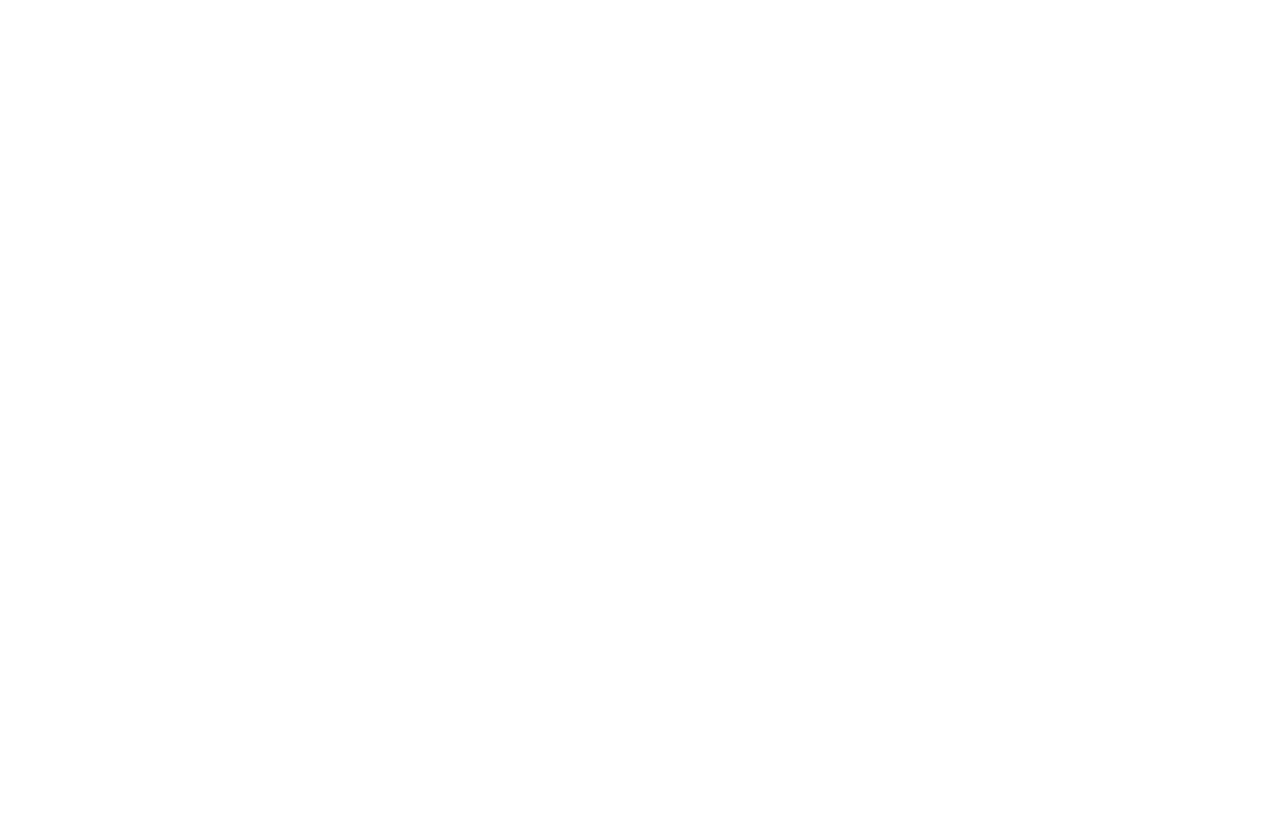
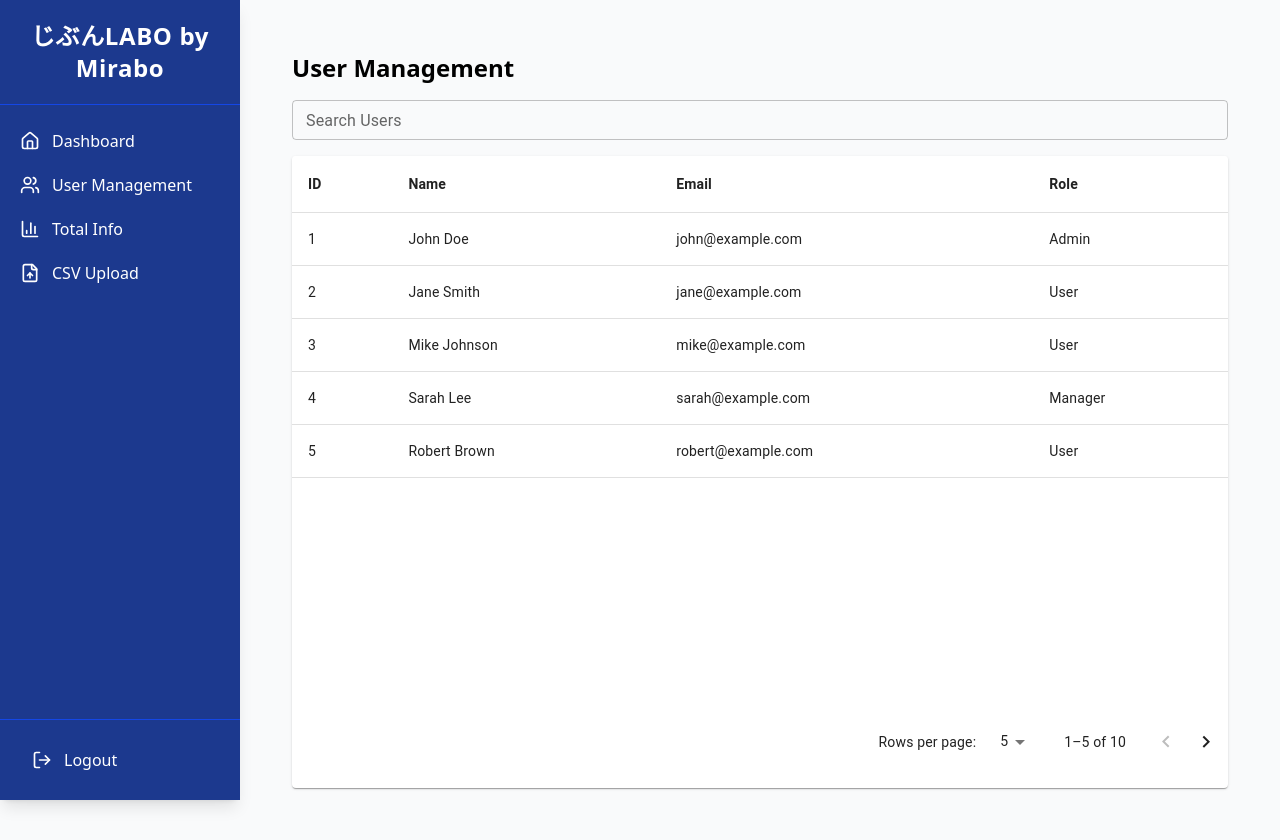
Before and after one commit to reuvin22/mirabo-admin, a React (Vite) app: page /management in a window 1280 px wide. Before the commit this address had no page. Before the commit the page ends 800 px from the top, so only its background shows below. Built offline with nearby package versions, Linux system fonts and the light colour scheme.

Commit message:
Navbar tabs and others content

```diff
--- a/package.json
+++ b/package.json
@@ -10,10 +10,16 @@
     "preview": "vite preview"
   },
   "dependencies": {
+    "@emotion/react": "^11.14.0",
+    "@emotion/styled": "^11.14.1",
+    "@mui/icons-material": "^7.3.4",
+    "@mui/material": "^7.3.4",
     "@reduxjs/toolkit": "^2.9.0",
     "@tailwindcss/vite": "^4.1.14",
+    "apexcharts": "^5.3.5",
     "lucide-react": "^0.545.0",
     "react": "^19.1.1",
+    "react-apexcharts": "^1.7.0",
     "react-dom": "^19.1.1",
     "react-redux": "^9.2.0",
     "react-router-dom": "^7.9.4",
--- a/src/App.jsx
+++ b/src/App.jsx
@@ -1,15 +1,24 @@
+import { Routes, Route } from "react-router-dom";
 import Layout from "./components/Layout";
 import Login from "./pages/Login";
-import { Routes, Route } from "react-router-dom";
+import Users from "./pages/Users";
+import Dashboard from "./pages/Dashboard";
+import UserManagement from "./pages/UserManagement";
+import TotalInfo from "./pages/TotalInfo";
+import CsvUpload from "./pages/CsvUpload";
 
 function App() {
   return (
-    <>
-      <Routes>
-        <Route path="/" element={<Login />} />
-        <Route path="/home" element={<Layout />} />
-      </Routes>
-    </>
+    <Routes>
+      <Route path="/" element={<Login />} />
+      <Route element={<Layout />}>
+        <Route path="/dashboard" element={<Dashboard />} />
+        {/* <Route path="/profile" element={<Profil />} /> */}
+        <Route path="/management" element={<UserManagement />} />
+        <Route path="/total-info" element={<TotalInfo />} />
+        <Route path="/csv-upload" element={<CsvUpload />} />
+      </Route>
+    </Routes>
   );
 }
 
--- a/src/components/Layout.jsx
+++ b/src/components/Layout.jsx
@@ -1,12 +1,19 @@
-import React from 'react'
-import Sidenav from './Sidenav'
+import React from "react";
+import { Outlet } from "react-router-dom";
+import Sidenav from "./Sidenav";
 
 function Layout() {
   return (
-    <>
-        <Sidenav />
-    </>
-  )
+    <div className="relative min-h-screen bg-gray-50 md:flex">
+      {/* Sidebar (fixed) */}
+      <Sidenav />
+
+      {/* Main content */}
+      <main className="flex-1 p-5 md:ml-60">
+        <Outlet />
+      </main>
+    </div>
+  );
 }
 
-export default Layout
+export default Layout;
--- a/src/components/Sidenav.jsx
+++ b/src/components/Sidenav.jsx
@@ -1,6 +1,14 @@
 import React, { useState } from "react";
 import { useNavigate } from "react-router-dom";
-import { Home, Users, Settings, LogOut, Menu, X } from "lucide-react";
+import {
+  Home,
+  Users,
+  BarChart3,
+  FileUp,
+  LogOut,
+  Menu,
+  X,
+} from "lucide-react";
 
 function Sidenav() {
   const navigate = useNavigate();
@@ -11,6 +19,7 @@
 
   return (
     <>
+      {/* Mobile Header */}
       <div className="bg-blue-900 text-white flex items-center justify-between px-5 py-3 md:hidden">
         <h1 className="text-xl font-semibold">じぶんLABO by Mirabo</h1>
         <button onClick={toggleMenu} className="cursor-pointer">
@@ -18,6 +27,7 @@
         </button>
       </div>
 
+      {/* Sidebar */}
       <div
         className={`fixed top-0 left-0 h-full w-60 bg-blue-900 text-white flex flex-col justify-between shadow-lg transform transition-transform duration-300 z-40
         ${isOpen ? "translate-x-0" : "-translate-x-full"} md:translate-x-0`}
@@ -33,7 +43,7 @@
             <button
               className="flex items-center gap-3 px-5 py-2 hover:bg-blue-700 transition-colors cursor-pointer"
               onClick={() => {
-                navigate("/home");
+                navigate("/dashboard");
                 setIsOpen(false);
               }}
             >
@@ -44,23 +54,34 @@
             <button
               className="flex items-center gap-3 px-5 py-2 hover:bg-blue-700 transition-colors cursor-pointer"
               onClick={() => {
-                navigate("/users");
+                navigate("/management");
                 setIsOpen(false);
               }}
             >
               <Users size={20} />
-              <span>User List</span>
+              <span>User Management</span>
             </button>
 
             <button
               className="flex items-center gap-3 px-5 py-2 hover:bg-blue-700 transition-colors cursor-pointer"
               onClick={() => {
-                navigate("/settings");
+                navigate("/total-info");
                 setIsOpen(false);
               }}
             >
-              <Settings size={20} />
-              <span>Settings</span>
+              <BarChart3 size={20} />
+              <span>Total Info</span>
+            </button>
+
+            <button
+              className="flex items-center gap-3 px-5 py-2 hover:bg-blue-700 transition-colors cursor-pointer"
+              onClick={() => {
+                navigate("/csv-upload");
+                setIsOpen(false);
+              }}
+            >
+              <FileUp size={20} />
+              <span>CSV Upload</span>
             </button>
           </nav>
         </div>
--- /dev/null
+++ b/src/pages/CsvUpload.jsx
@@ -0,0 +1,65 @@
+import React, { useState } from "react";
+import { Button, Typography } from "@mui/material";
+import { CloudUpload } from "@mui/icons-material";
+
+function CsvUpload() {
+  const [file, setFile] = useState(null);
+
+  const handleFileChange = (event) => {
+    const uploadedFile = event.target.files[0];
+    setFile(uploadedFile);
+  };
+
+  const handleUpload = () => {
+    if (!file) return alert("Please select a CSV file first!");
+    alert(`File uploaded: ${file.name}`);
+  };
+
+  return (
+    <div className="flex flex-col items-center justify-center min-h-screen bg-gray-50 p-6">
+      <div className="bg-white rounded-lg shadow-lg p-8 w-full max-w-md text-center">
+        <Typography variant="h5" className="mb-4 font-semibold text-gray-800">
+          Upload CSV File
+        </Typography>
+
+        <label htmlFor="csv-upload">
+          <input
+            id="csv-upload"
+            type="file"
+            accept=".csv"
+            style={{ display: "none" }}
+            onChange={handleFileChange}
+          />
+          <Button
+            variant="contained"
+            color="primary"
+            component="span"
+            startIcon={<CloudUpload />}
+            fullWidth
+          >
+            Choose File
+          </Button>
+        </label>
+
+        {file && (
+          <Typography variant="body1" className="mt-3 text-gray-700">
+            Selected: {file.name}
+          </Typography>
+        )}
+
+        <Button
+          variant="outlined"
+          color="success"
+          className="mt-5"
+          onClick={handleUpload}
+          fullWidth
+          disabled={!file}
+        >
+          Upload
+        </Button>
+      </div>
+    </div>
+  );
+}
+
+export default CsvUpload;
--- /dev/null
+++ b/src/pages/Dashboard.jsx
@@ -0,0 +1,54 @@
+import React from "react";
+import ApexCharts from "react-apexcharts";
+
+function Dashboard() {
+  // Dummy chart data
+  const chartOptions = {
+    chart: {
+      id: "sales-chart",
+      toolbar: {
+        show: true, // enables the built-in download/export toolbar
+      },
+    },
+    title: {
+      text: "Monthly Sales Overview",
+      align: "center",
+      style: { fontSize: "18px", color: "#333" },
+    },
+    xaxis: {
+      categories: ["Jan", "Feb", "Mar", "Apr", "May", "Jun"],
+      title: { text: "Month" },
+    },
+    yaxis: {
+      title: { text: "Sales (in USD)" },
+    },
+    stroke: {
+      curve: "smooth",
+      width: 3,
+    },
+    colors: ["#2563eb"],
+    series: [
+      {
+        name: "Sales",
+        data: [1200, 1900, 3000, 2500, 3200, 4000],
+      },
+    ],
+  };
+
+  return (
+    <div className="min-h-screen bg-gray-50 p-5 md:p-10">
+      <h1 className="text-2xl font-bold mb-6 text-gray-800">Dashboard</h1>
+
+      <div className="mt-10 p-6 bg-white rounded-lg shadow-lg">
+        <ApexCharts
+          options={chartOptions}
+          series={chartOptions.series}
+          type="line"
+          height={350}
+        />
+      </div>
+    </div>
+  );
+}
+
+export default Dashboard;
--- a/src/pages/Login.jsx
+++ b/src/pages/Login.jsx
@@ -5,7 +5,7 @@
   const navigate = useNavigate()
 
   const handleLogin = () => {
-    navigate('/home')
+    navigate('/dashboard')
   }
 
   return (
--- /dev/null
+++ b/src/pages/TotalInfo.jsx
@@ -0,0 +1,9 @@
+import React from 'react'
+
+function TotalInfo() {
+  return (
+    <div>TotalInfo</div>
+  )
+}
+
+export default TotalInfo
--- /dev/null
+++ b/src/pages/UserManagement.jsx
@@ -0,0 +1,118 @@
+import React, { useState } from "react";
+import {
+  Table,
+  TableBody,
+  TableCell,
+  TableContainer,
+  TableHead,
+  TableRow,
+  TablePagination,
+  Paper,
+  TextField,
+} from "@mui/material";
+
+function UserManagement() {
+  const dummyUsers = [
+    { id: 1, name: "John Doe", email: "john@example.com", role: "Admin" },
+    { id: 2, name: "Jane Smith", email: "jane@example.com", role: "User" },
+    { id: 3, name: "Mike Johnson", email: "mike@example.com", role: "User" },
+    { id: 4, name: "Sarah Lee", email: "sarah@example.com", role: "Manager" },
+    { id: 5, name: "Robert Brown", email: "robert@example.com", role: "User" },
+    { id: 6, name: "Emma Wilson", email: "emma@example.com", role: "Admin" },
+    { id: 7, name: "Chris Taylor", email: "chris@example.com", role: "User" },
+    { id: 8, name: "Olivia Davis", email: "olivia@example.com", role: "Manager" },
+    { id: 9, name: "Ethan Clark", email: "ethan@example.com", role: "User" },
+    { id: 10, name: "Sophia Miller", email: "sophia@example.com", role: "Admin" },
+  ];
+
+  const [search, setSearch] = useState("");
+  const [page, setPage] = useState(0);
+  const [rowsPerPage, setRowsPerPage] = useState(5);
+
+  const filteredUsers = dummyUsers.filter(
+    (user) =>
+      user.name.toLowerCase().includes(search.toLowerCase()) ||
+      user.email.toLowerCase().includes(search.toLowerCase()) ||
+      user.role.toLowerCase().includes(search.toLowerCase())
+  );
+
+  return (
+    <div className="flex flex-col min-h-screen bg-gray-50 p-4 md:p-8">
+      <h1 className="text-2xl font-semibold mb-4">User Management</h1>
+
+      <div className="mb-4">
+        <TextField
+          fullWidth
+          size="small"
+          label="Search Users"
+          variant="outlined"
+          value={search}
+          onChange={(e) => setSearch(e.target.value)}
+        />
+      </div>
+
+      <Paper
+        className="flex-1 overflow-hidden"
+        sx={{
+          minHeight: "calc(100vh - 200px)", // ensures table fills screen
+          display: "flex",
+          flexDirection: "column",
+        }}
+      >
+        <TableContainer
+          sx={{
+            flex: 1,
+            overflowX: "auto",
+            overflowY: "auto",
+            maxHeight: "70vh",
+          }}
+        >
+          <Table stickyHeader>
+            <TableHead>
+              <TableRow>
+                <TableCell><b>ID</b></TableCell>
+                <TableCell><b>Name</b></TableCell>
+                <TableCell><b>Email</b></TableCell>
+                <TableCell><b>Role</b></TableCell>
+              </TableRow>
+            </TableHead>
+            <TableBody>
+              {filteredUsers
+                .slice(page * rowsPerPage, page * rowsPerPage + rowsPerPage)
+                .map((user) => (
+                  <TableRow key={user.id} hover>
+                    <TableCell>{user.id}</TableCell>
+                    <TableCell>{user.name}</TableCell>
+                    <TableCell>{user.email}</TableCell>
+                    <TableCell>{user.role}</TableCell>
+                  </TableRow>
+                ))}
+              {filteredUsers.length === 0 && (
+                <TableRow>
+                  <TableCell colSpan={4} align="center">
+                    No results found
+                  </TableCell>
+                </TableRow>
+              )}
+            </TableBody>
+          </Table>
+        </TableContainer>
+
+        <TablePagination
+          component="div"
+          count={filteredUsers.length}
+          page={page}
+          onPageChange={(e, newPage) => setPage(newPage)}
+          rowsPerPage={rowsPerPage}
+          onRowsPerPageChange={(e) => {
+            setRowsPerPage(parseInt(e.target.value, 10));
+            setPage(0);
+          }}
+          rowsPerPageOptions={[5, 10, 20]}
+        />
+      </Paper>
+    </div>
+  );
+}
+
+export default UserManagement;
--- /dev/null
+++ b/src/pages/Users.jsx
@@ -0,0 +1,9 @@
+import React from 'react'
+
+function Users() {
+  return (
+    <>Users</>
+  )
+}
+
+export default Users
```
Also changed, not shown: 1 other file (tests, documents, lock files or other folders).
